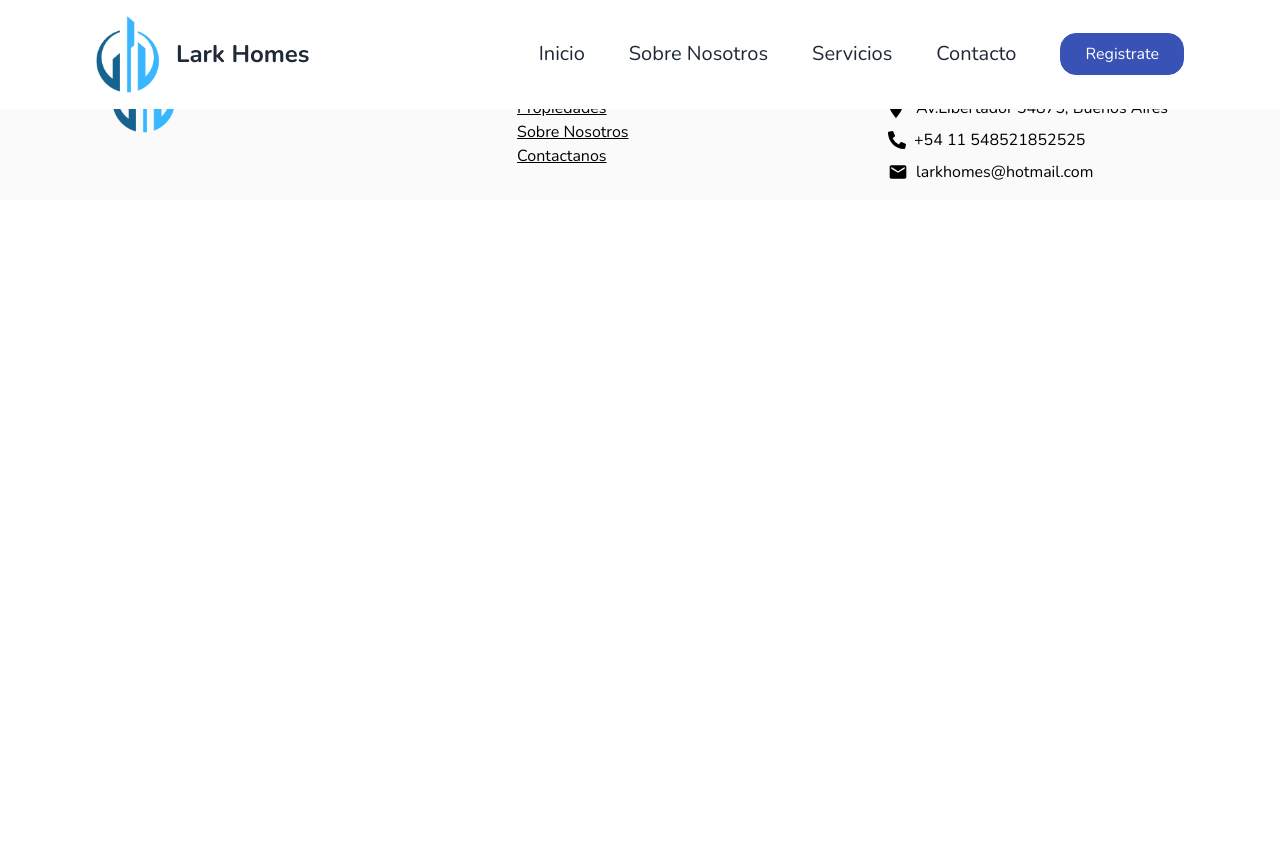
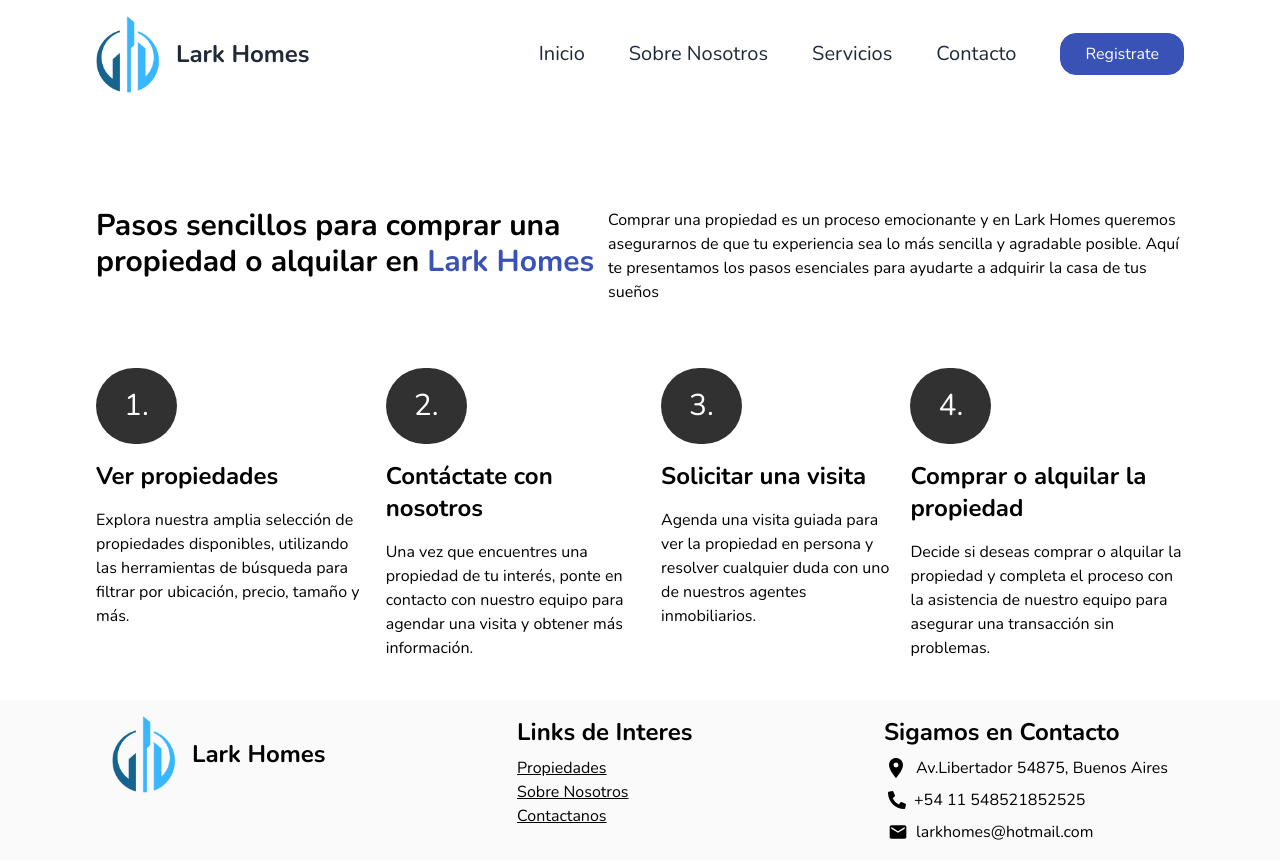
Before and after one commit to nachof948/lark-homes-app, a React (Vite) app in the folder Frontend/: page /servicios in a window 1280 px wide. Before the commit the page ends 800 px from the top, so only its background shows below. Built offline with nearby package versions, Linux system fonts and the light colour scheme.

Commit message:
seccion servicios

```diff
--- a/Frontend/src/App.jsx
+++ b/Frontend/src/App.jsx
@@ -12,28 +12,33 @@ import { UserProfile } from './pages/UserProfile'
 import { Search } from './pages/Search'
 import { About } from './pages/About'
 import { Footer } from './components/Footer'
-
+import { Services } from './pages/Services'
 
 function App() {
   return (
+    <div className="flex flex-col min-h-screen">
       <BrowserRouter>
-      <NavBar/>
+        <NavBar />
+        <div className="flex-grow">
           <Routes>
             <Route path='/' element={<Home />}></Route>
-        <Route path='/sobre-nosotros' element={<About/>}></Route>
+            <Route path='/sobre-nosotros' element={<About />}></Route>
+            <Route path='/servicios' element={<Services />}></Route>
             <Route path='/registrarse' element={<SignUp />}></Route>
             <Route path='/iniciar-sesion' element={<SignIn />}></Route>
             <Route path='/publicacion/:id' element={<Publication />}></Route>
             <Route path='/perfil/:id' element={<UserProfile />}></Route>
             <Route path='/search' element={<Search />}></Route>
-        <Route element={<PrivateRoute/>}>
+            <Route element={<PrivateRoute />}>
               <Route path='/mi-perfil' element={<Profile />}></Route>
               <Route path='/crear-publicacion' element={<CreatePublication />}></Route>
               <Route path='/editar-publicacion/:id' element={<UpdatePublication />}></Route>
             </Route>
           </Routes>
+        </div>
         <Footer />
       </BrowserRouter>
+    </div>
   )
 }
 
--- a/Frontend/src/components/NavBar.jsx
+++ b/Frontend/src/components/NavBar.jsx
@@ -7,19 +7,17 @@ import { useSelector } from 'react-redux';
 
 const NavBar = () => {
   const { user } = useSelector((state) => state.auth)
-  console.log(user._id)
-
 
   let Links =[
     {name:"Inicio",link:"/"},
     {name:"Sobre Nosotros",link:"/sobre-nosotros"},
-    {name:"Servicios",link:"/"},
+    {name:"Servicios",link:"/servicios"},
     {name:"Contacto",link:"/"},
   ];
   const [open,setOpen]=useState(false);
 
 return (
-  <header className=' w-full fixed top-0 left-0 z-10 mb-6  bg-white'>
+  <header className={`w-full fixed top-0 left-0 z-10 mb-6 bg-white`}>
     <div className='w-[85vw] mx-auto md:flex items-center justify-between py-4 '>
       <Link to={'/'} className='font-bold text-2xl cursor-pointer flex items-center font-nunito
     text-gray-800 gap-4'>
--- a/Frontend/src/components/SearchTab.jsx
+++ b/Frontend/src/components/SearchTab.jsx
@@ -90,7 +90,7 @@ const SearchTab = () => {
   const styleIcon = 'absolute top-5 left-3';
 
   return (
-    <section className='w-[25%] h-screen fixed top-32 left-36 z-10 border-r border-r-2 overflow-y-auto'>
+    <section className='w-[25%] h-[74%] fixed top-32 left-36 z-10 overflow-y-auto'>
       <SearchInput styleInput={styleInput} styleButton={styleButton} styleIcon={styleIcon} />
       <form onSubmit={handleSubmit} className='mt-2 flex flex-col gap-4'>
         <div className="flex gap-4 flex-wrap items-center">
--- /dev/null
+++ b/Frontend/src/data/dataServices.json
@@ -0,0 +1,22 @@
+[
+    {
+        "number": "1",
+        "paso": "Ver propiedades",
+        "descripcion": "Explora nuestra amplia selección de propiedades disponibles, utilizando las herramientas de búsqueda para filtrar por ubicación, precio, tamaño y más."
+    },
+    {
+        "number": "2",
+        "paso": "Contáctate con nosotros",
+        "descripcion": "Una vez que encuentres una propiedad de tu interés, ponte en contacto con nuestro equipo para agendar una visita y obtener más información."
+    },
+    {
+        "number": "3",
+        "paso": "Solicitar una visita",
+        "descripcion": "Agenda una visita guiada para ver la propiedad en persona y resolver cualquier duda con uno de nuestros agentes inmobiliarios."
+    },
+    {
+        "number": "4",
+        "paso": "Comprar o alquilar la propiedad",
+        "descripcion": "Decide si deseas comprar o alquilar la propiedad y completa el proceso con la asistencia de nuestro equipo para asegurar una transacción sin problemas."
+    }
+]
--- /dev/null
+++ b/Frontend/src/pages/Services.jsx
@@ -0,0 +1,23 @@
+import React from 'react';
+import dataServices from '../data/dataServices.json'
+const Services = () => {
+  return(
+    <section className='w-[85vw] mx-auto mt-52'>
+      <div className="flex justify-between">
+        <h1 className='font-nunito font-bold text-3xl w-[40rem]'>Pasos sencillos para comprar una propiedad o alquilar en <span className='text-color-azul'>Lark Homes</span></h1>
+        <p className='w-[45rem] font-nunito'>Comprar una propiedad es un proceso emocionante y en Lark Homes queremos asegurarnos de que tu experiencia sea lo más sencilla y agradable posible. Aquí te presentamos los pasos esenciales para ayudarte a adquirir la casa de tus sueños</p>
+      </div>
+      <div className="flex items-start gap-5 mt-16 font-nunito">
+        {dataServices.map((data, index) =>(
+          <div className="flex flex-col gap-4 items-start" key={index}>
+            <p className='bg-color-negro text-white text-3xl  py-5 px-7 rounded-full'>{data.number}.</p>
+            <h2 className='text-2xl font-bold'>{data.paso}</h2>
+            <p>{data.descripcion}</p>
+          </div>
+        ))}
+      </div>
+    </section>
+  )
+}
+
+export { Services }
```
Lines whose indentation alone changed are shown as unchanged.
